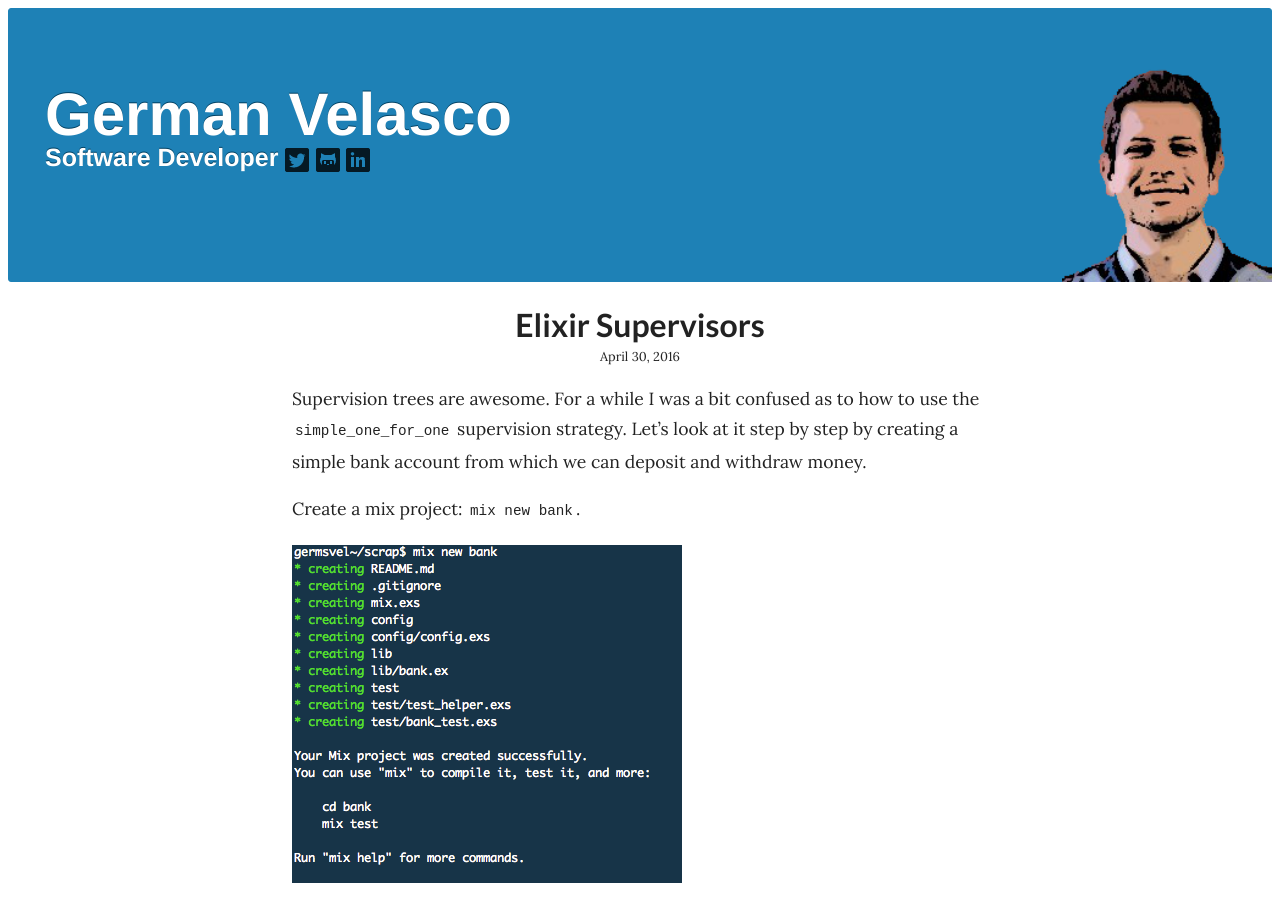
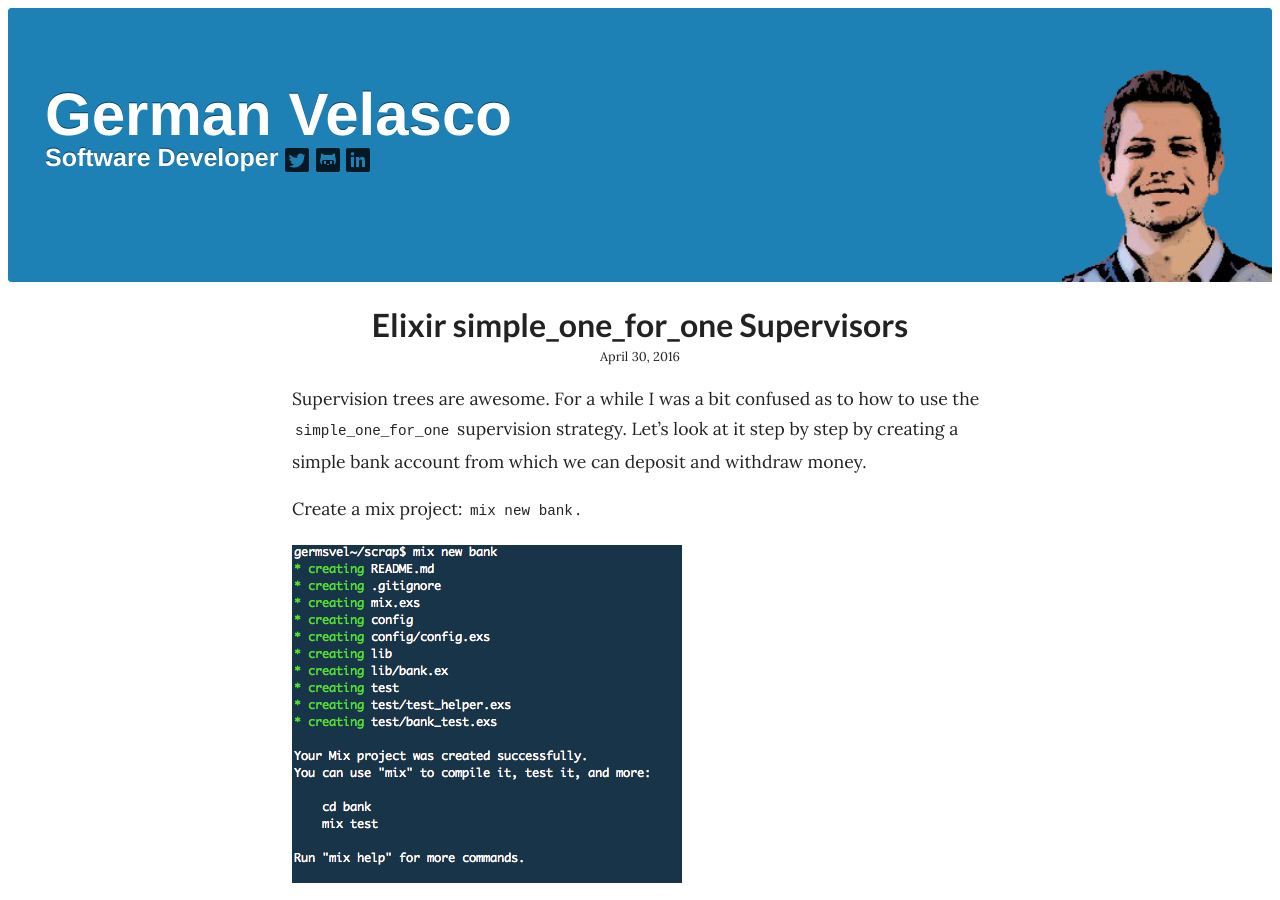
Before and after one commit to germsvel/germsvel.github.io, a Jekyll site: the page built from _posts/2016-04-30-elixir-simple-one-for-one-supervisors.md, in a window 1280 px wide and 900 px high. Built offline with Jekyll 4.4.1, drawn with Linux system fonts in a browser that asks for light colours.

Commit message:
Rename elixir supervisor blog post to be specific about simple_one_for_one

```diff
--- a/_posts/2016-04-30-elixir-supervisors.md
+++ b/_posts/2016-04-30-elixir-simple-one-for-one-supervisors.md
@@ -1,6 +1,6 @@
 ---
 layout: post
-title:  "Elixir Supervisors"
+title:  "Elixir simple_one_for_one Supervisors"
 categories: blog
 tags: Elixir, OTP, Supervisors
 ---
```
Also changed, not shown: 1 other file.
